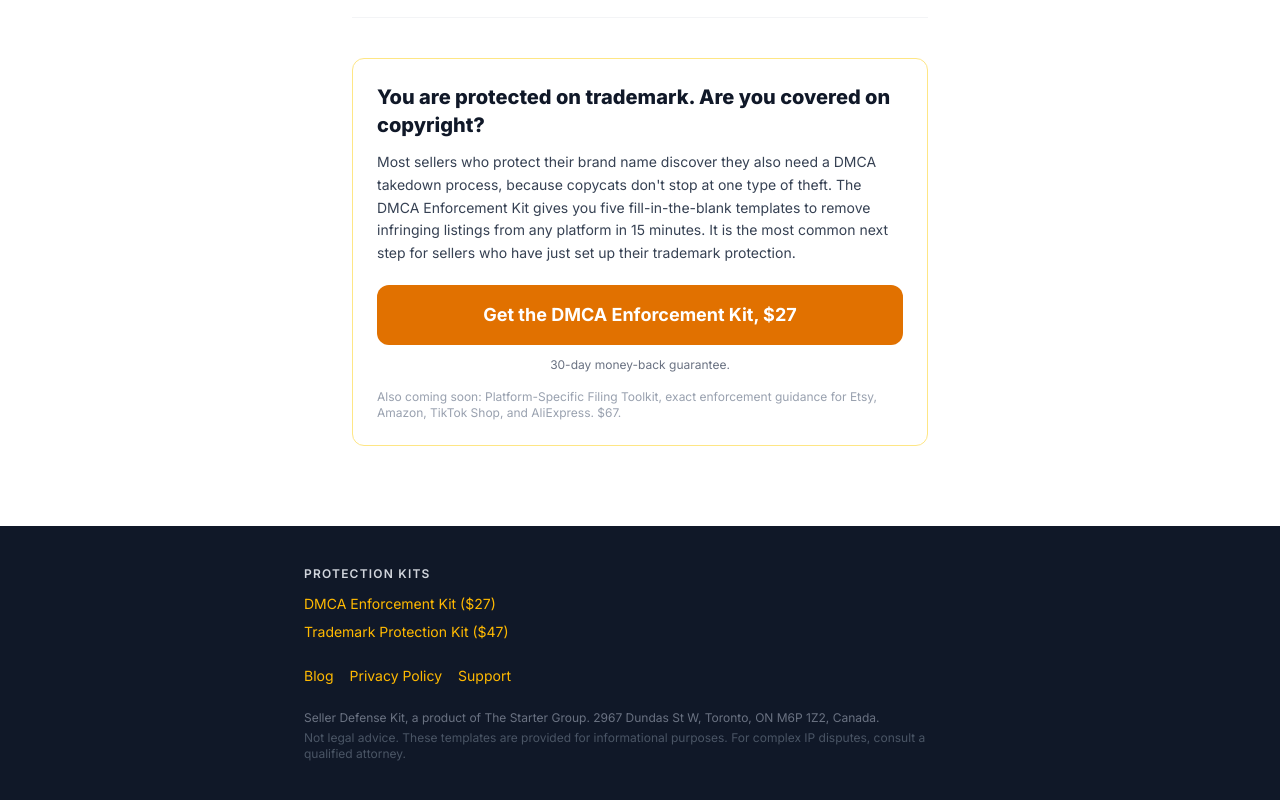
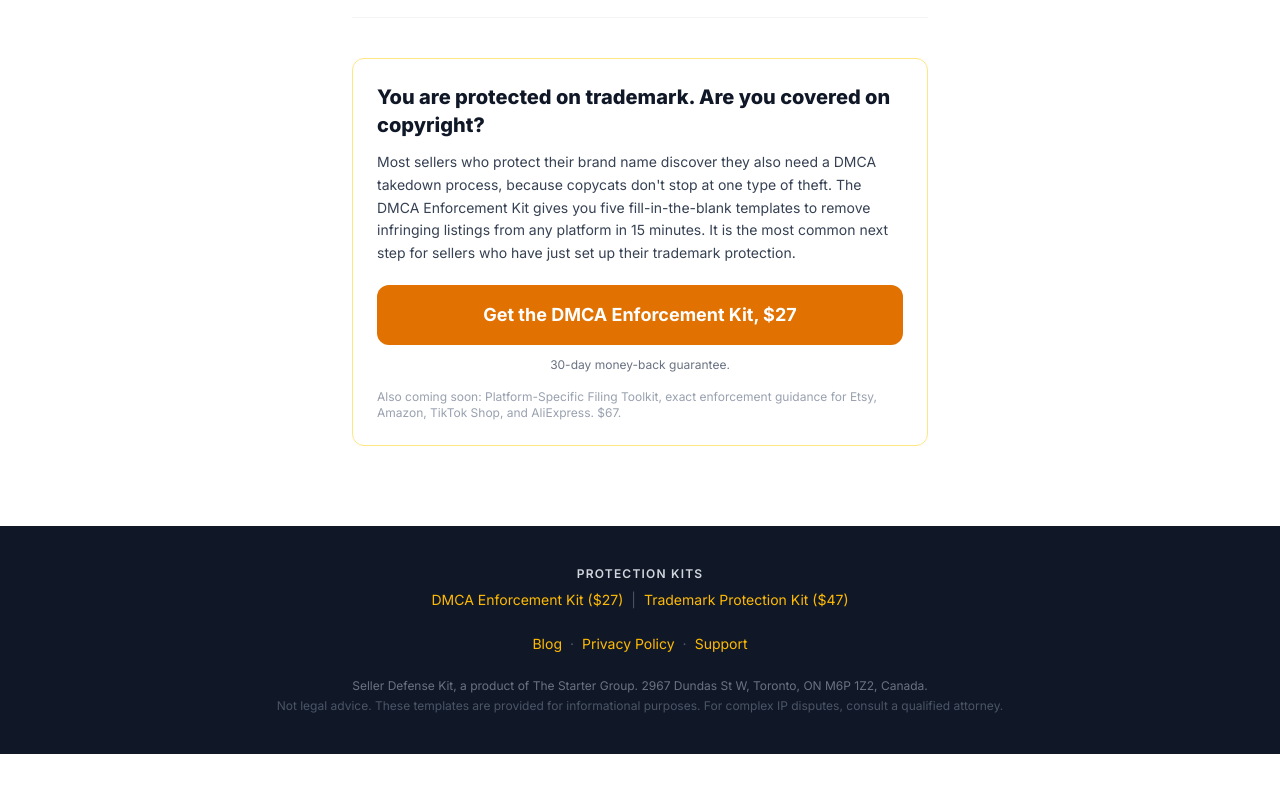
Before and after one commit to thestartergroupenterprise/etsy-ip-defense-kit, a Next.js app: page /thank-you-trademark in a window 1280 px wide. Shown: the part 943-1743 px from the top of the page. After the commit the page ends 1697 px from the top, so only its background shows below. Built offline with nearby package versions, Linux system fonts and the light colour scheme.

Commit message:
Footer: redesign to horizontal product row with pipe separators, dot-separated nav, all centered

```diff
--- a/components/SiteFooter.tsx
+++ b/components/SiteFooter.tsx
@@ -1,69 +1,76 @@
 import Link from "next/link";
 
 /**
- * SiteFooter, shared footer component.
- * Protection Kits list grows progressively with each new product launch.
- * Add each new product to the Protection Kits section when it goes PAGE_LIVE.
- * Do not add placeholders.
+ * SiteFooter — shared global footer, rendered by app/layout.tsx.
  *
- * UTM parameters follow the pattern:
- *   utm_source=footer&utm_medium=website&utm_campaign=product-suite
+ * Layout (all rows centered):
+ *   Row 1: "PROTECTION KITS" label
+ *   Row 2: Product links separated by |, growing horizontally with each launch
+ *   Row 3: Blog · Privacy Policy · Support
+ *   Row 4: Company name and address
+ *   Row 5: Legal disclaimer
+ *
+ * When adding a new product: append another pipe-separated <Link> to Row 2.
+ * Do not add placeholders for unreleased products.
+ *
+ * UTM pattern: utm_source=footer&utm_medium=website&utm_campaign=product-suite
  */
 export default function SiteFooter() {
   return (
-    <footer className="bg-gray-900 text-gray-400 text-sm px-5 py-10">
-      <div className="max-w-2xl mx-auto">
+    <footer className="bg-gray-900 text-gray-400 text-sm px-5 py-10 text-center">
+      <div className="max-w-3xl mx-auto">
 
-        {/* Protection Kits, grows with each product launch */}
-        <div className="mb-6">
-          <p className="text-gray-300 font-semibold text-xs uppercase tracking-widest mb-3">
+        {/* Row 1: Section label */}
+        <p className="text-gray-300 font-semibold text-xs uppercase tracking-widest mb-2">
           Protection Kits
         </p>
-          <ul className="space-y-2">
-            <li>
+
+        {/* Row 2: Products — pipe-separated, horizontal, grows with each launch */}
+        <p className="mb-6">
           <Link
             href="/?utm_source=footer&utm_medium=website&utm_campaign=product-suite"
             className="text-amber-400 hover:text-amber-300 transition-colors"
           >
             DMCA Enforcement Kit ($27)
           </Link>
-            </li>
-            <li>
+          <span className="text-gray-600 mx-2">|</span>
           <Link
             href="/trademark-protection-kit?utm_source=footer&utm_medium=website&utm_campaign=product-suite"
             className="text-amber-400 hover:text-amber-300 transition-colors"
           >
             Trademark Protection Kit ($47)
           </Link>
-            </li>
-            {/* Add Product 3 here when PAGE_LIVE: Platform-Specific Filing Toolkit ($67) */}
-            {/* Add Product 4 here when PAGE_LIVE: Cease and Desist Templates ($77) */}
-            {/* Add Product 5 here when PAGE_LIVE: Complete IP Protection Vault ($97) */}
-          </ul>
-        </div>
+          {/* Add Product 3 here when PAGE_LIVE: <span className="text-gray-600 mx-2">|</span><Link ...>Platform-Specific Filing Toolkit ($67)</Link> */}
+        </p>
 
-        {/* Nav links */}
-        <div className="mb-6 flex flex-wrap gap-x-4 gap-y-1">
+        {/* Row 3: Nav links — dot-separated */}
+        <p className="mb-6">
           <Link href="/blog" className="text-amber-400 hover:text-amber-300 transition-colors">
             Blog
           </Link>
+          <span className="text-gray-600 mx-2">·</span>
           <Link href="/privacy" className="text-amber-400 hover:text-amber-300 transition-colors">
             Privacy Policy
           </Link>
+          <span className="text-gray-600 mx-2">·</span>
           <a
             href="mailto:hello@sellerdefensekit.com"
             className="text-amber-400 hover:text-amber-300 transition-colors"
           >
             Support
           </a>
-        </div>
+        </p>
 
+        {/* Row 4: Company info */}
         <p className="text-xs text-gray-500">
           Seller Defense Kit, a product of The Starter Group. 2967 Dundas St W, Toronto, ON M6P 1Z2, Canada.
         </p>
+
+        {/* Row 5: Legal disclaimer */}
         <p className="text-xs text-gray-600 mt-1">
           Not legal advice. These templates are provided for informational purposes. For complex IP disputes, consult a qualified attorney.
         </p>
+
       </div>
     </footer>
   );
```
Lines whose indentation alone changed are shown as unchanged.
